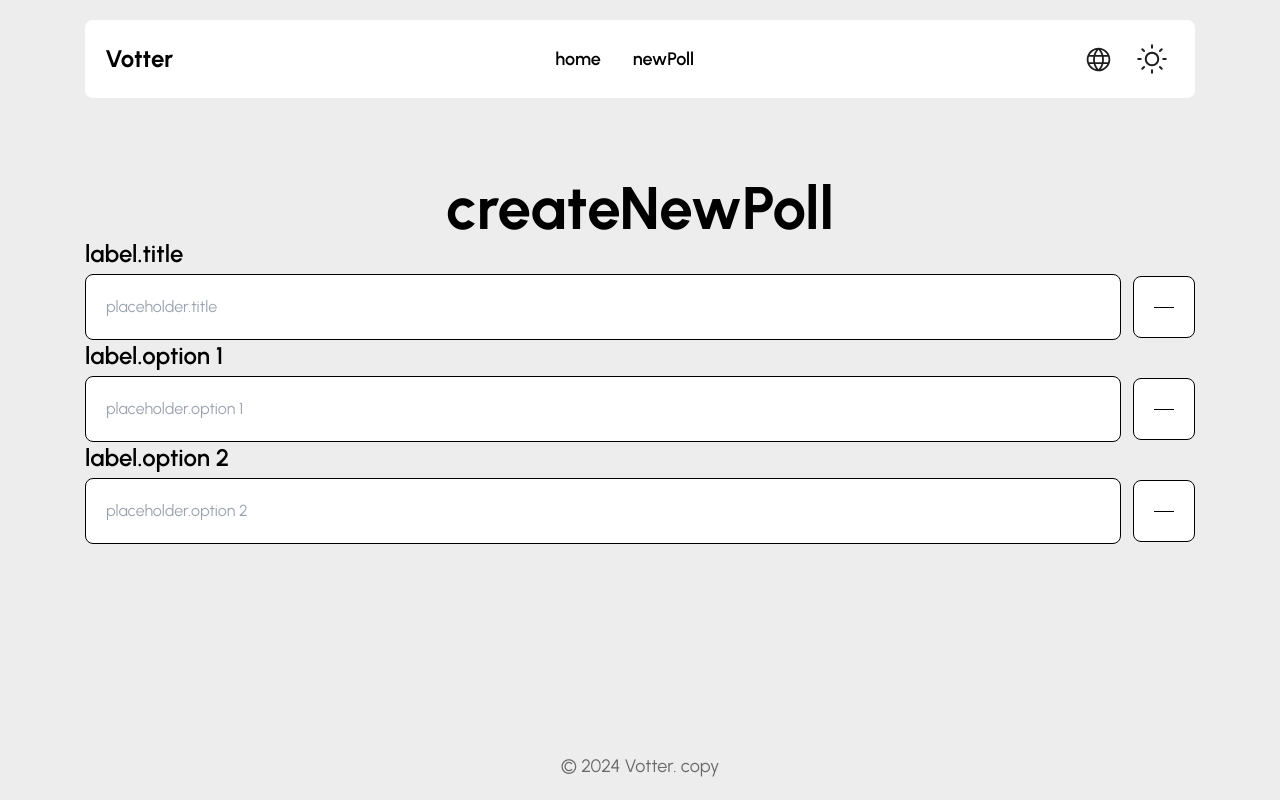
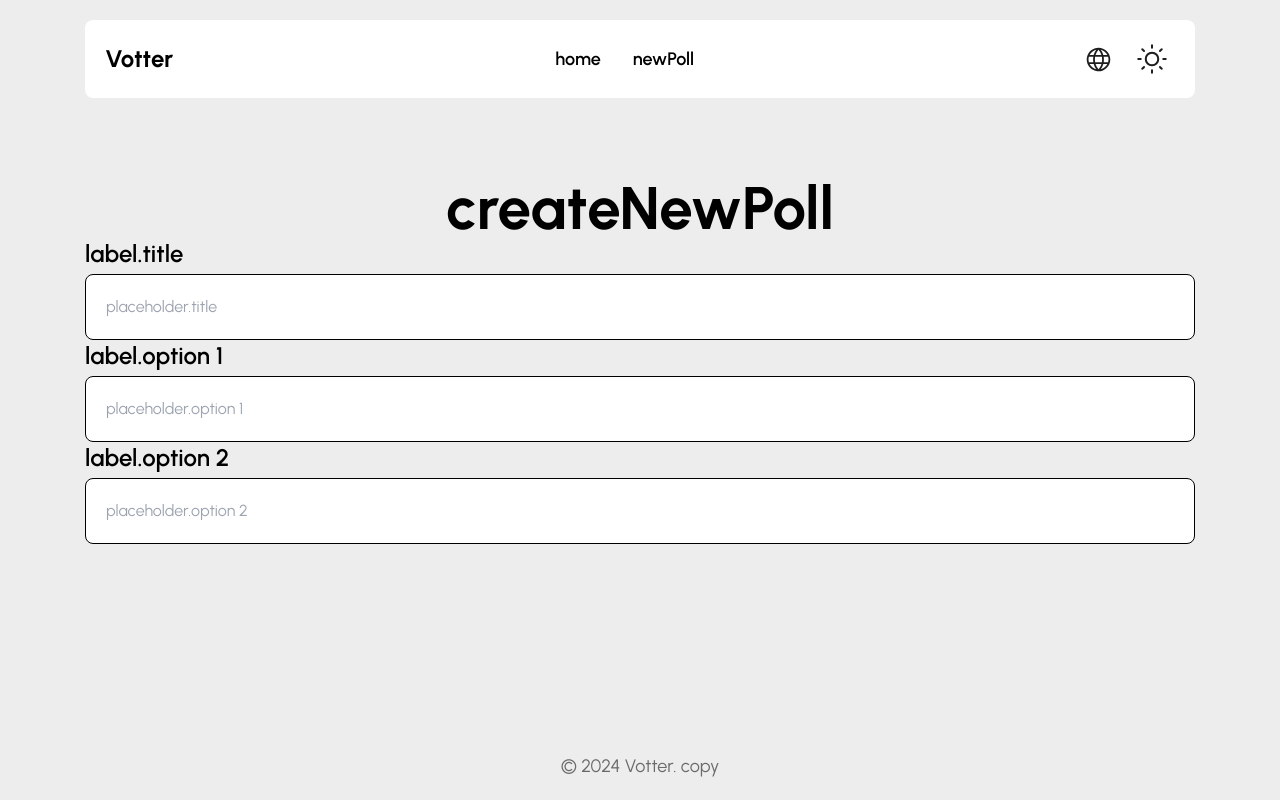
Before and after one commit to Guilherme-Matosoli/vooter-client, a Next.js app: page /en/poll/new in a window 1280 px wide. Built offline with nearby package versions, Linux system fonts and the light colour scheme; what i18next-resources-to-backend would draw is missing.

Commit message:
just renderize del button if hasdelbutton property be true :tada:

```diff
--- a/src/components/Input/index.tsx
+++ b/src/components/Input/index.tsx
@@ -24,12 +24,16 @@ export const Input = forwardRef((props: InputProps, ref: Ref<HTMLInputElement>)
           ref={ref}
         />
 
+        {
+          props.hasDelButton && (
             <button className="p-5 aspect-square flex items-center justify-center bg-white
               rounded-lg border border-black cursor-pointer hover:bg-gray-200
               dark:bg-black dark:text-white dark:hover:bg-gray-800 dark:border-white"
             >
               <span className="w-5 h-[1px] bg-black dark:bg-white"></span>
             </button>
+          )
+        }
       </div>
     </section >
   );
```
Lines whose indentation alone changed are shown as unchanged.
